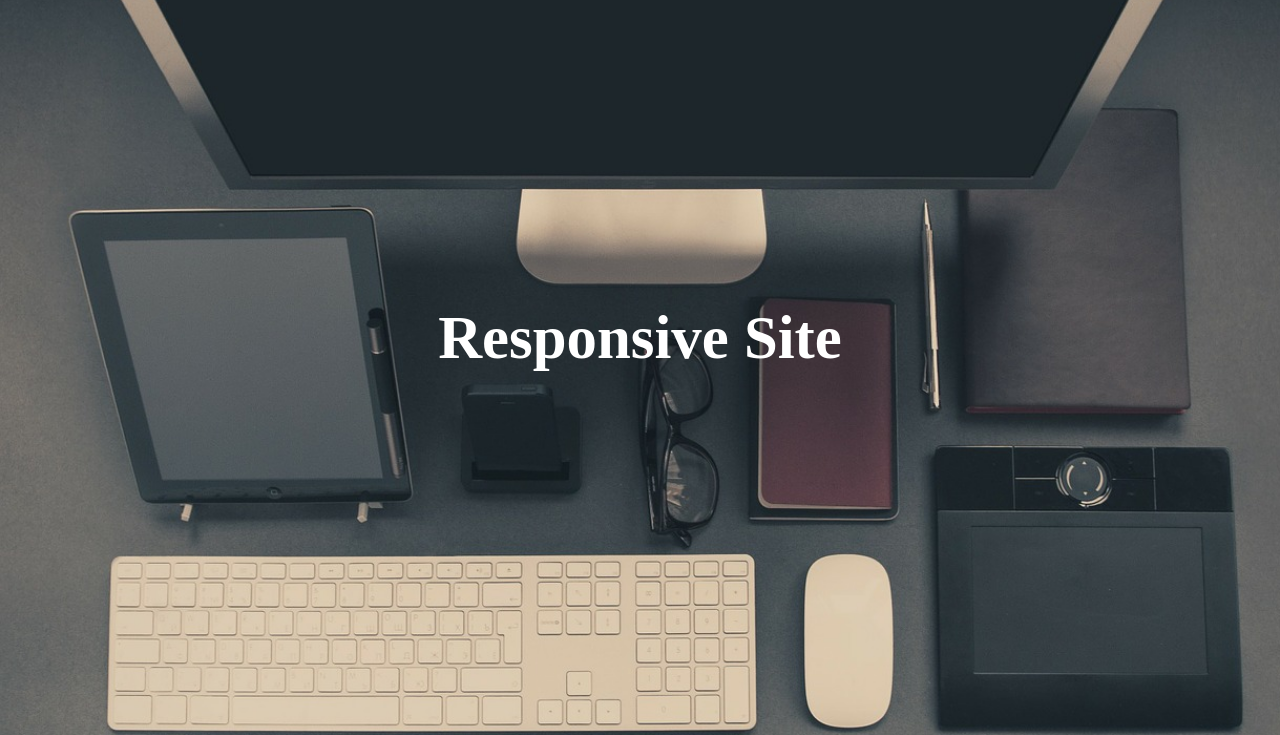
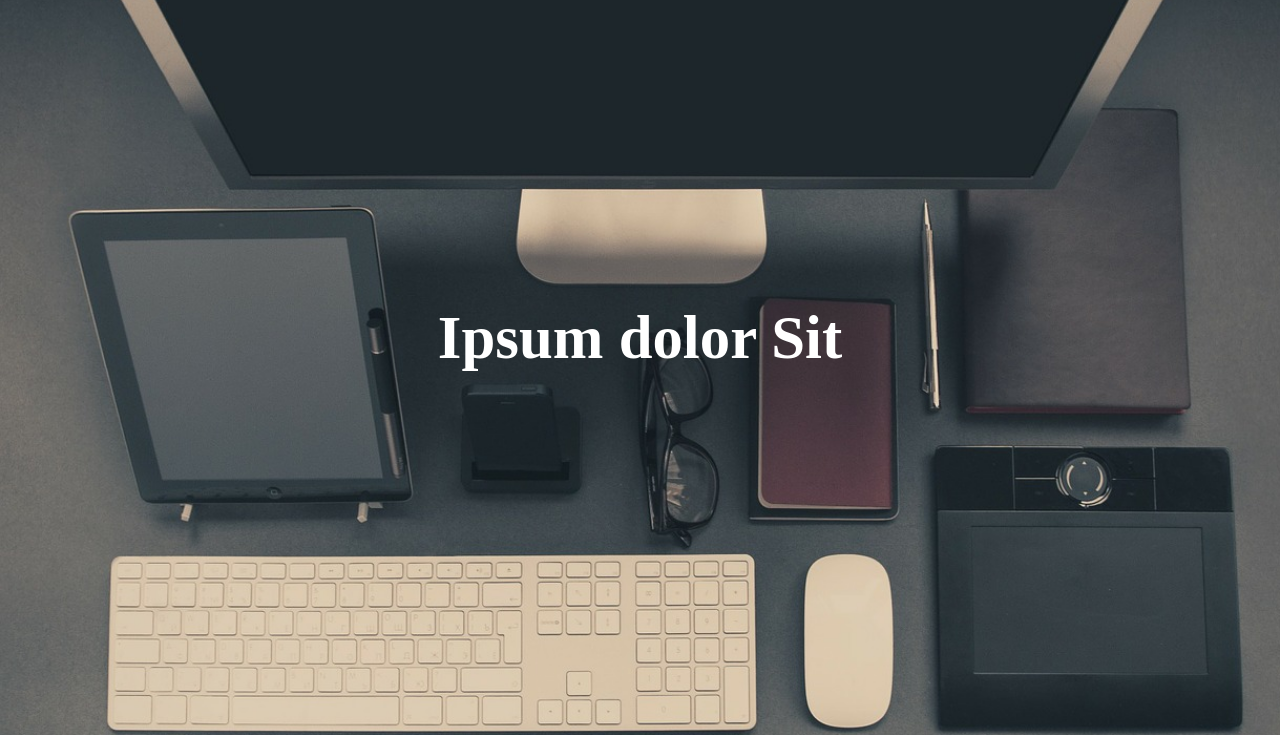
Before and after one commit to Shuto-work/basic-site, a plain HTML site: page index.html in a window 1280 px wide. Shown: the part 82-817 px from the top of the page. Drawn offline with Linux system fonts and the light colour scheme.

Commit message:
<fix>
First view title

```diff
--- a/index.html
+++ b/index.html
@@ -38,7 +38,7 @@
     <section>
       <div class="l-firstView">
         <div class="p-firstView">
-          <h1 class="p-firstView__title">Responsive <span>Site</span></h1>
+          <h1 class="p-firstView__title">Ipsum <span>dolor </span><span>Sit</span></h1>
         </div>
       </div>
     </section>
```
